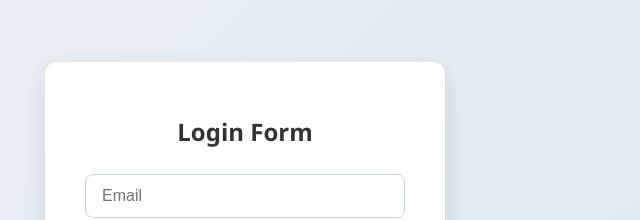
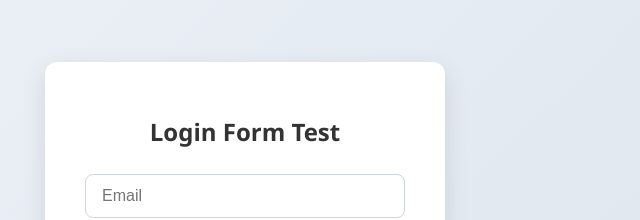
Before and after one commit to amosnyirenda123/ticket-app-frontend, a React (Vite) app: page / in a window 1280 px wide. Shown: the part 157-377 px from the top of the page, without its empty margins (395-1035 px from the left). Built offline with nearby package versions, Linux system fonts and the light colour scheme.

Commit message:
testing docker hub 2

```diff
--- a/src/pages/Login.jsx
+++ b/src/pages/Login.jsx
@@ -22,7 +22,7 @@ const Login = () => {
   return (
     <div className="form-container">
       <form className="form-box" onSubmit={handleSubmit}>
-        <h2>Login Form</h2>
+        <h2>Login Form Test</h2>
         <input
           type="email"
           placeholder="Email"
```
